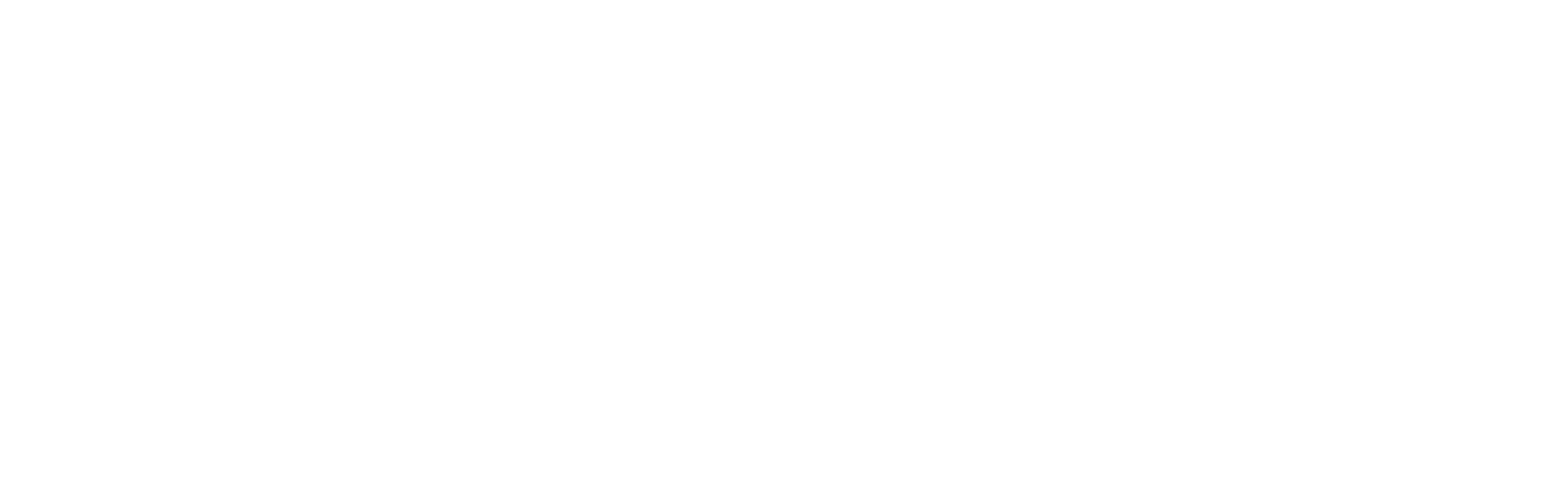
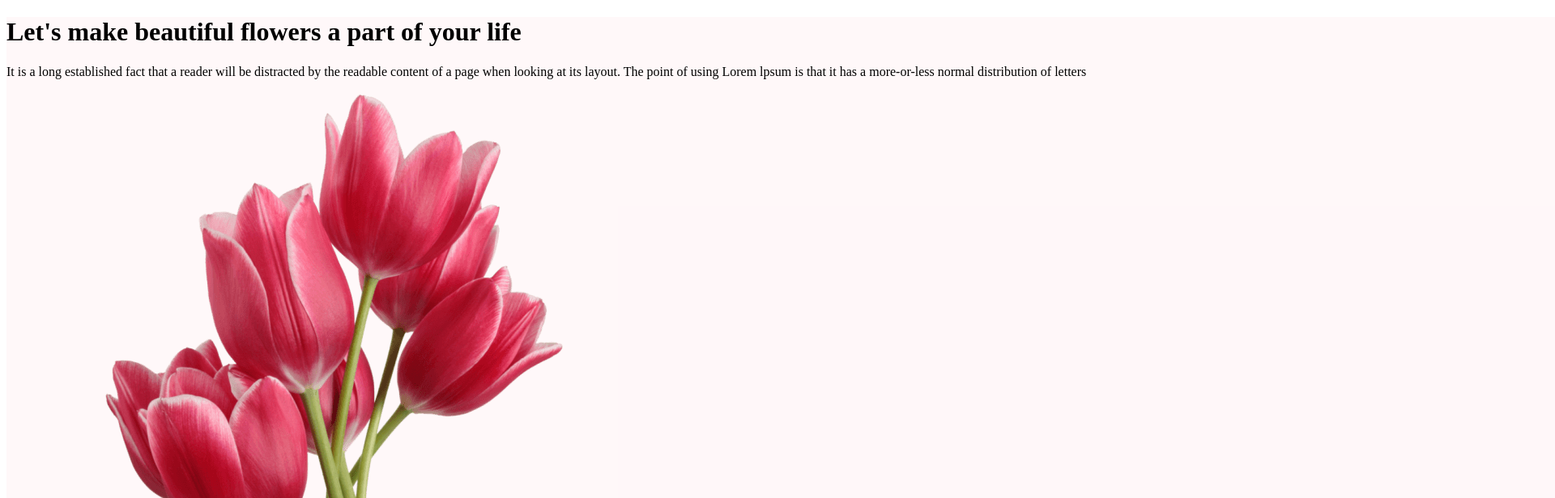
Before and after one commit to talhayusuf1040/assignment1-flower, a plain HTML site: page index.html in a window 1280 px wide. Shown: the top 616 px of the page at 81% size, 1920 px wide, since content can reach past the window. Drawn offline with Linux system fonts and the light colour scheme.

Commit message:
first commit

```diff
--- a/index.html
+++ b/index.html
@@ -4,8 +4,15 @@
     <meta charset="UTF-8">
     <meta name="viewport" content="width=device-width, initial-scale=1.0">
     <title> Talha floweshop</title>
+    <link rel="stylesheet" href="styles/styles.css">
 </head>
 <body>
+    <div>
+    <h1>Let's make beautiful flowers a part of your life</h1>
+    <p>It is a long established fact that a reader will be distracted by the readable content of a page when looking at its layout. The point of using Lorem lpsum is that it has a more-or-less normal distribution of letters</p>
+    <button type="button"> Shop Now</button>
+    <img src="Flower Asset/pngwing 10.png">
 
+</div>
 </body>
 </html>
--- /dev/null
+++ b/styles/styles.css
@@ -0,0 +1,3 @@
+div{background-color: rgba(255, 192, 203, 0.123);
+width: 1920px; height:850px ;
+}
```
